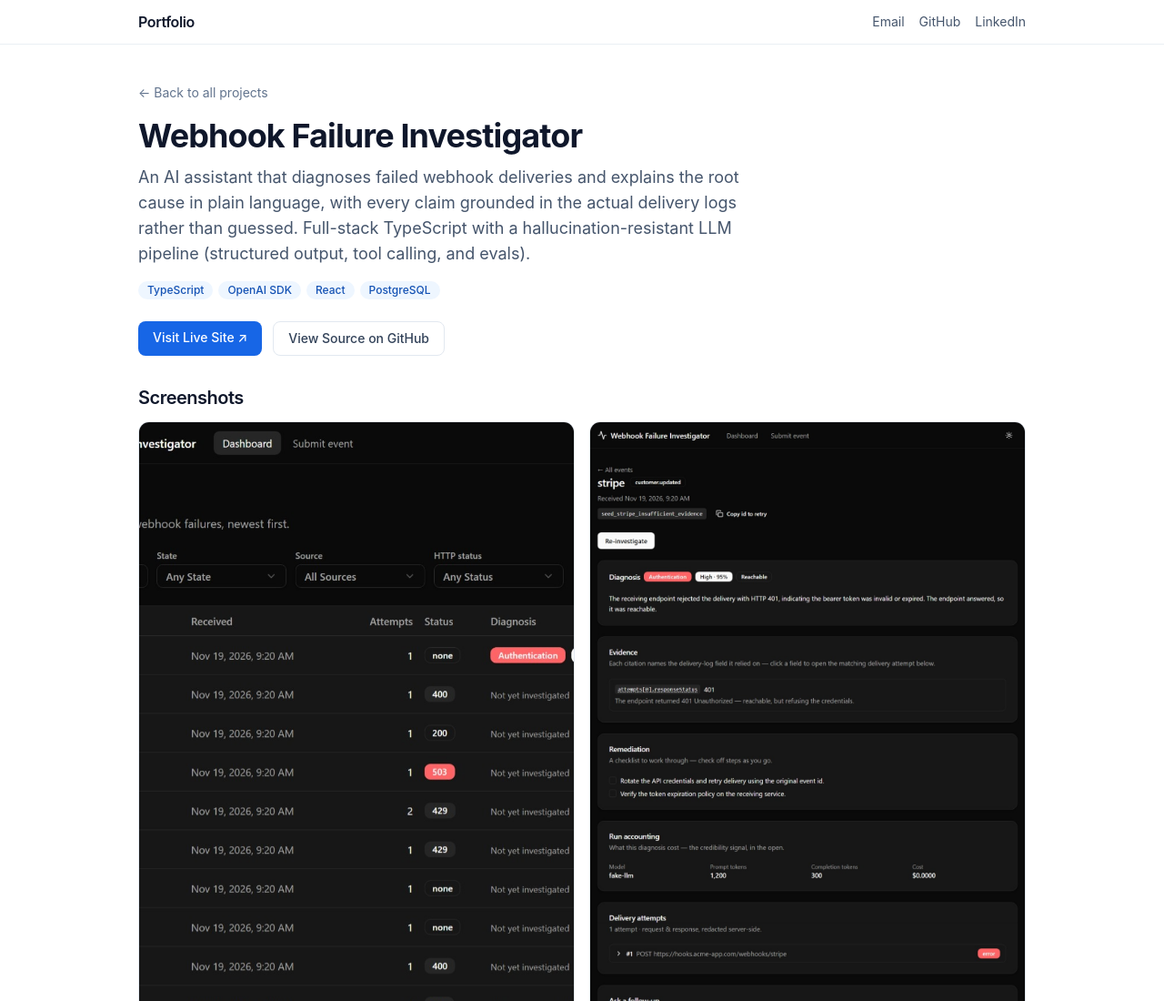
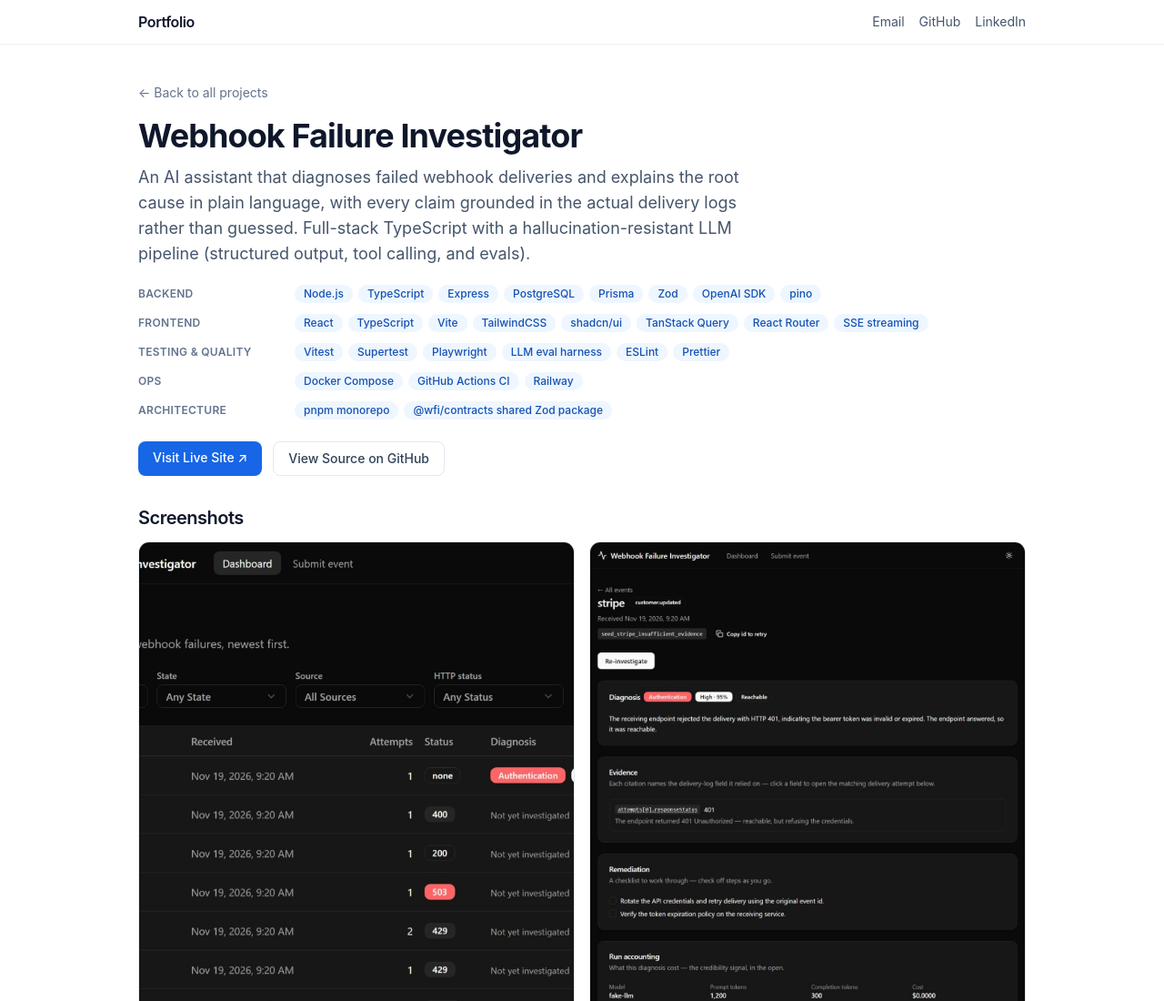
Before and after one commit to jesseiancary/portfolio, an Astro site: page /projects/webhook-investigator in a window 1280 px wide. Shown: the top 1100 px of the page at 91% size. Built offline with nearby package versions, Linux system fonts and the light colour scheme; Astro itself is replaced by a stand-in of ours.

Commit message:
feat: add grouped tech stack to project detail pages (#15)
Adds an optional grouped tech stack to project detail pages. Projects can now organize their technologies into labeled groups (e.g. Backend, Frontend, Testing & quality, Ops, Architecture) instead of a single flat list of chips. When `techStack` is absent, the detail page falls back to the existing flat `tech` array, so no other projects are affected.

The Webhook Failure Investigator project is the first to use the new grouped layout.

## Changes

- **`src/content.config.ts`**: Add an optional `techStack` field to the projects schema - an array of `{ label, items }` groups. Defaults to an empty array and falls back to the flat `tech` tags.
- **`src/pages/projects/[...slug].astro`**: Render `techStack` as labeled rows of chips (label aligned to the left on wider screens, wrapping chips alongside). Fall back to the flat `tech` chip list when no groups are defined.
- **`src/content/projects/webhook-investigator.md`**: Populate `techStack` with grouped technologies (Backend, Frontend, Testing & quality, Ops, Architecture).

## Testing

- [x] `npm run build`

```diff
--- a/src/content.config.ts
+++ b/src/content.config.ts
@@ -18,8 +18,19 @@ const projects = defineCollection({
       videoUrl: z.string().url().optional(),
       githubUrl: z.string().url().optional(),
       liveUrl: z.string().url().optional(),
-      // Tech-stack tags.
+      // Tech-stack tags (short; shown as chips on the card and as the
+      // detail-page fallback when techStack is absent).
       tech: z.array(z.string()).default([]),
+      // Optional grouped tech stack for the detail page: labeled groups of
+      // chips (e.g. Backend / Frontend / Ops). Falls back to flat `tech`.
+      techStack: z
+        .array(
+          z.object({
+            label: z.string(),
+            items: z.array(z.string()),
+          }),
+        )
+        .default([]),
       // Surface this project first on the homepage.
       featured: z.boolean().default(false),
       // Lower numbers sort earlier; ties break on date (newest first).
--- a/src/content/projects/webhook-investigator.md
+++ b/src/content/projects/webhook-investigator.md
@@ -14,6 +14,44 @@ tech:
   - OpenAI SDK
   - React
   - PostgreSQL
+techStack:
+  - label: Backend
+    items:
+      - Node.js
+      - TypeScript
+      - Express
+      - PostgreSQL
+      - Prisma
+      - Zod
+      - OpenAI SDK
+      - pino
+  - label: Frontend
+    items:
+      - React
+      - TypeScript
+      - Vite
+      - TailwindCSS
+      - shadcn/ui
+      - TanStack Query
+      - React Router
+      - SSE streaming
+  - label: Testing & quality
+    items:
+      - Vitest
+      - Supertest
+      - Playwright
+      - LLM eval harness
+      - ESLint
+      - Prettier
+  - label: Ops
+    items:
+      - Docker Compose
+      - GitHub Actions CI
+      - Railway
+  - label: Architecture
+    items:
+      - pnpm monorepo
+      - "@wfi/contracts shared Zod package"
 featured: true
 order: 1
 date: 2026-11-19
--- a/src/pages/projects/[...slug].astro
+++ b/src/pages/projects/[...slug].astro
@@ -14,8 +14,16 @@ export const getStaticPaths = (async () => {
 }) satisfies GetStaticPaths;
 
 const { project } = Astro.props;
-const { title, description, screenshots, videoUrl, githubUrl, liveUrl, tech } =
-  project.data;
+const {
+  title,
+  description,
+  screenshots,
+  videoUrl,
+  githubUrl,
+  liveUrl,
+  tech,
+  techStack,
+} = project.data;
 
 // Long-form write-up from the Markdown body.
 const { Content } = await render(project);
@@ -39,6 +47,24 @@ const { Content } = await render(project);
       </p>
 
       {
+        techStack.length > 0 ? (
+          <div class="mt-5 space-y-3">
+            {techStack.map((group) => (
+              <div class="flex flex-col gap-1.5 sm:flex-row sm:items-baseline sm:gap-3">
+                <h2 class="shrink-0 text-xs font-semibold tracking-wide text-slate-500 uppercase sm:w-40 dark:text-slate-400">
+                  {group.label}
+                </h2>
+                <ul class="flex flex-wrap gap-1.5">
+                  {group.items.map((t) => (
+                    <li class="rounded-full bg-brand-50 px-2.5 py-0.5 text-xs font-medium text-brand-700 dark:bg-brand-500/10 dark:text-brand-400">
+                      {t}
+                    </li>
+                  ))}
+                </ul>
+              </div>
+            ))}
+          </div>
+        ) : (
           tech.length > 0 && (
             <ul class="mt-4 flex flex-wrap gap-1.5">
               {tech.map((t) => (
@@ -47,6 +73,7 @@ const { Content } = await render(project);
                 </li>
               ))}
             </ul>
+          )
         )
       }
 
```
Lines whose indentation alone changed are shown as unchanged.
